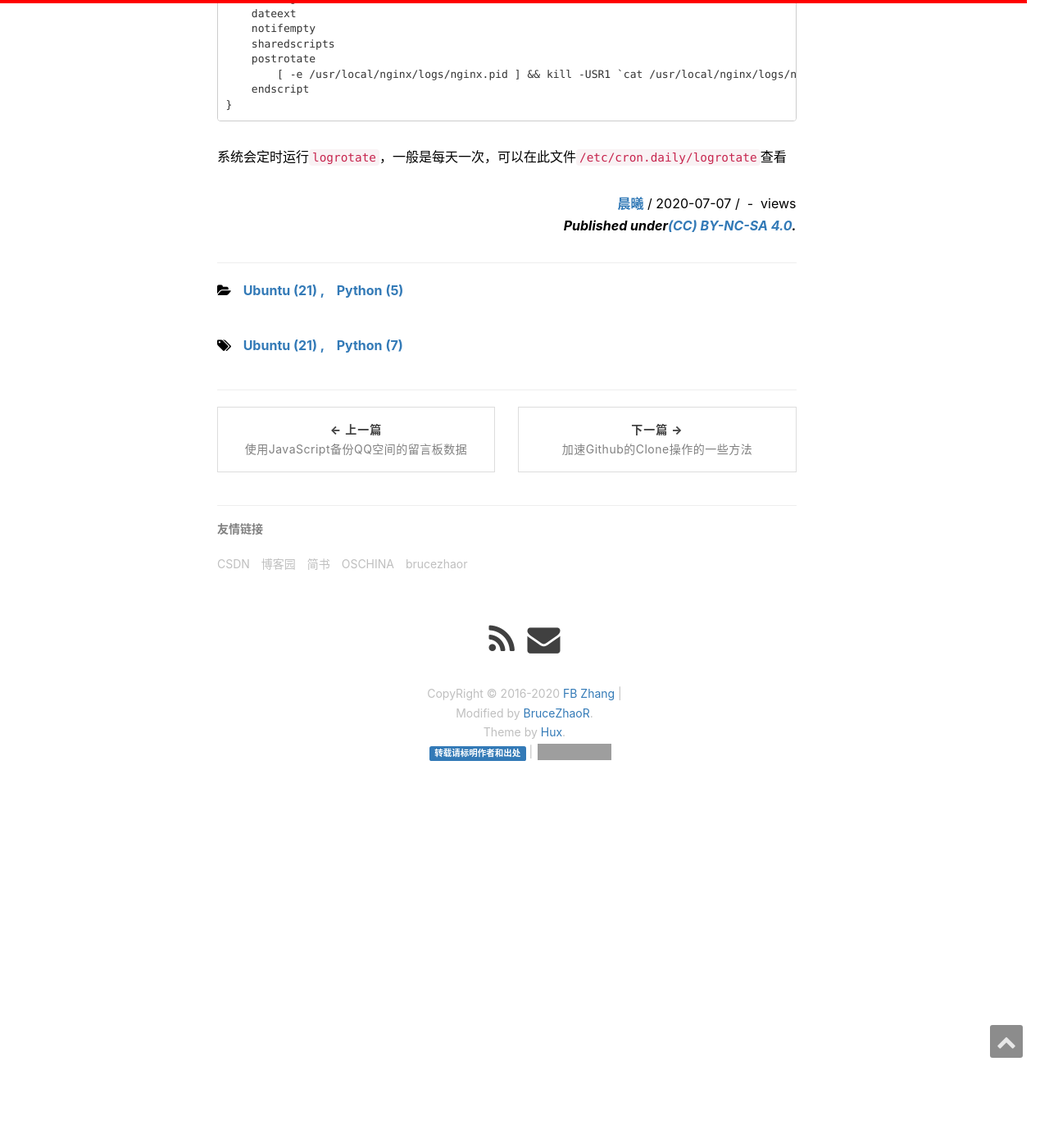
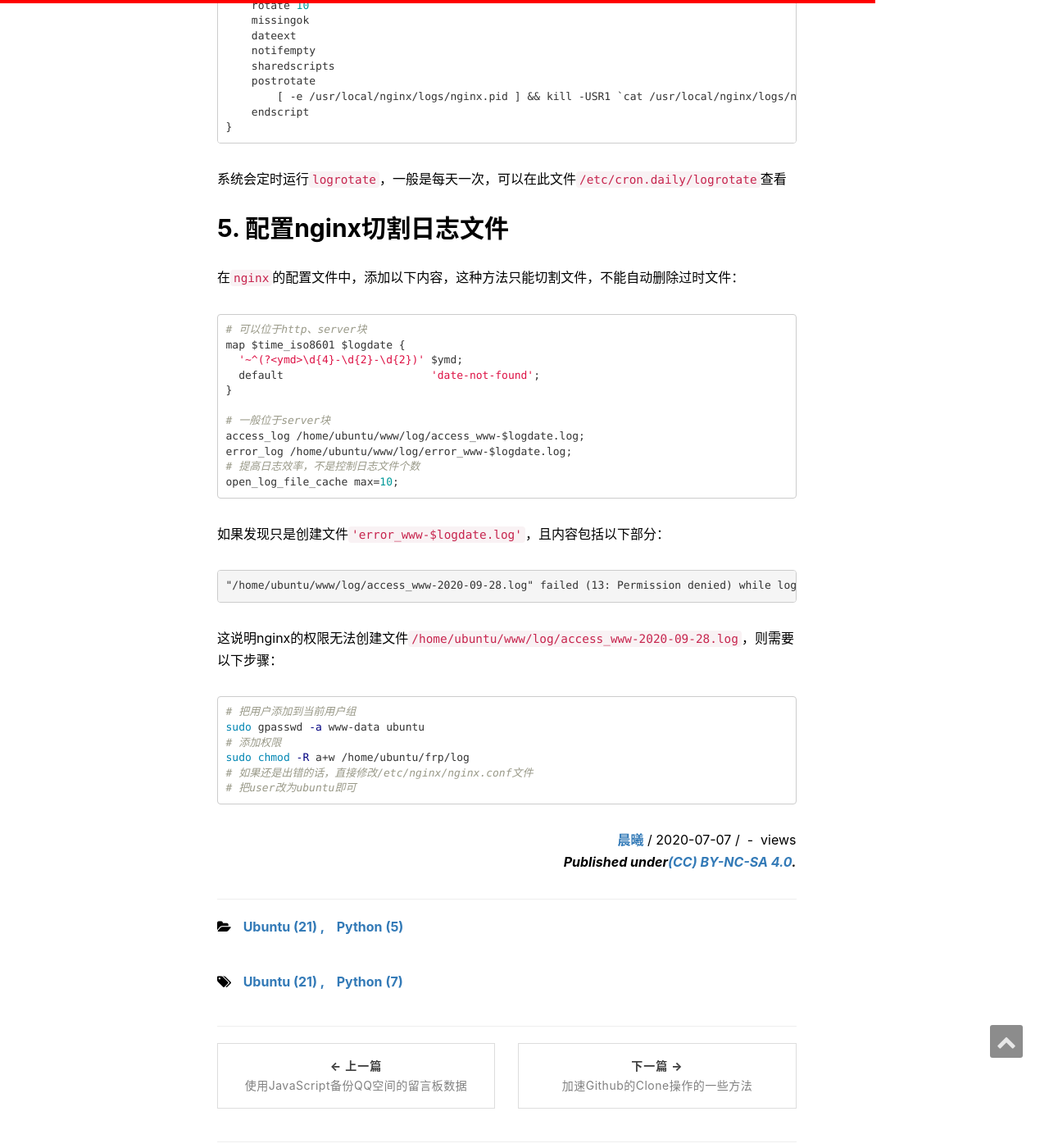
Before and after one commit to zfb132/zfb132.github.com, a Jekyll site: the page built from _posts/2020-07-07-web_https.md, in a window 1280 px wide and 1400 px high, scrolled down 4388 px. Shown: the whole window at 82% size. Built offline with Jekyll 4.4.1, drawn with Linux system fonts in a browser that asks for light colours; nearby versions of some CDN libraries; comment, search, counter and statistics services are not loaded; grey boxes are pictures that could not be loaded.

Commit message:
添加nginx日志分割方法

````diff
--- a/_posts/2020-07-07-web_https.md
+++ b/_posts/2020-07-07-web_https.md
@@ -141,3 +141,31 @@ ssl_certificate_key ssl/example.cn.key;
 }
 ```
 系统会定时运行`logrotate`，一般是每天一次，可以在此文件`/etc/cron.daily/logrotate`查看
+## 5. 配置nginx切割日志文件
+在`nginx`的配置文件中，添加以下内容，这种方法只能切割文件，不能自动删除过时文件：
+```conf
+# 可以位于http、server块
+map $time_iso8601 $logdate {
+  '~^(?<ymd>\d{4}-\d{2}-\d{2})' $ymd;
+  default                       'date-not-found';
+}
+
+# 一般位于server块
+access_log /home/ubuntu/www/log/access_www-$logdate.log;
+error_log /home/ubuntu/www/log/error_www-$logdate.log;
+# 提高日志效率，不是控制日志文件个数
+open_log_file_cache max=10;
+```
+如果发现只是创建文件`'error_www-$logdate.log'`，且内容包括以下部分：
+```txt
+"/home/ubuntu/www/log/access_www-2020-09-28.log" failed (13: Permission denied) while logging request
+```
+这说明nginx的权限无法创建文件`/home/ubuntu/www/log/access_www-2020-09-28.log`，则需要以下步骤：
+```bash
+# 把用户添加到当前用户组
+sudo gpasswd -a www-data ubuntu
+# 添加权限
+sudo chmod -R a+w /home/ubuntu/frp/log
+# 如果还是出错的话，直接修改/etc/nginx/nginx.conf文件
+# 把user改为ubuntu即可
+```
````
